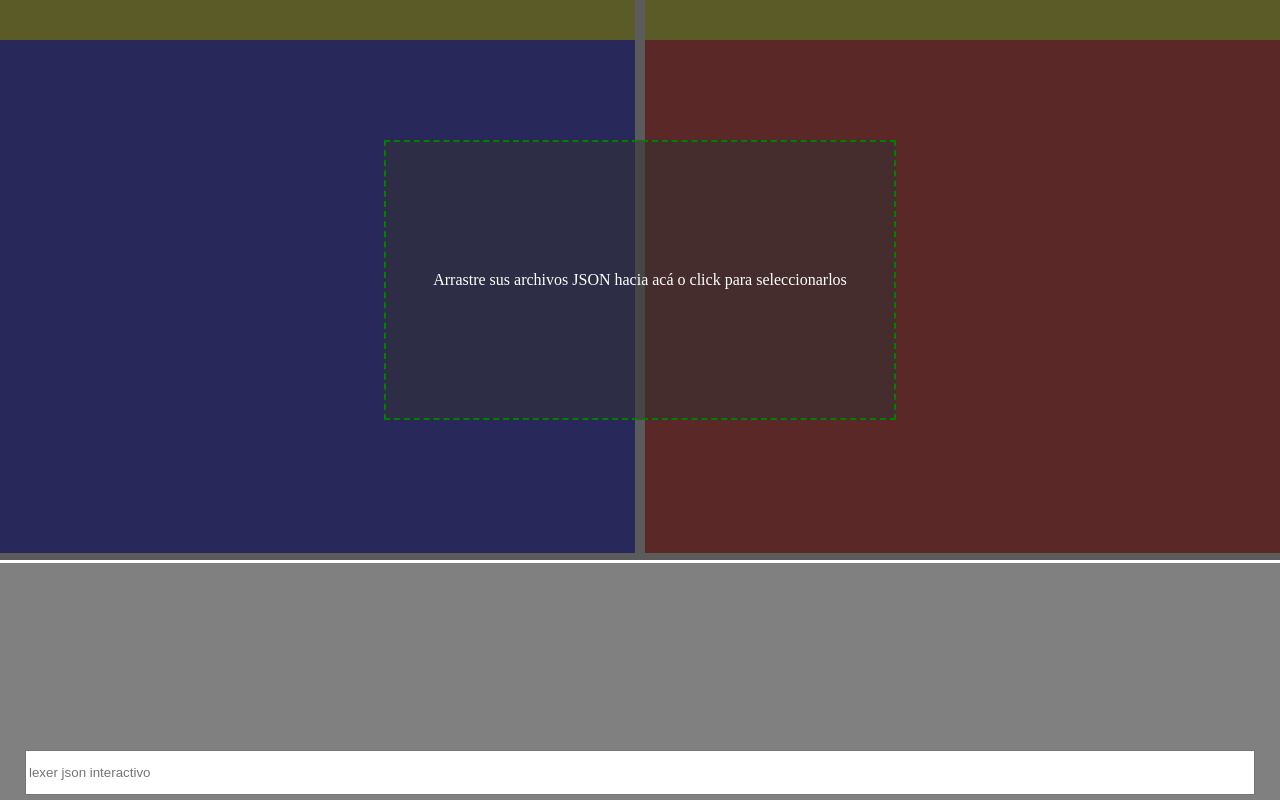
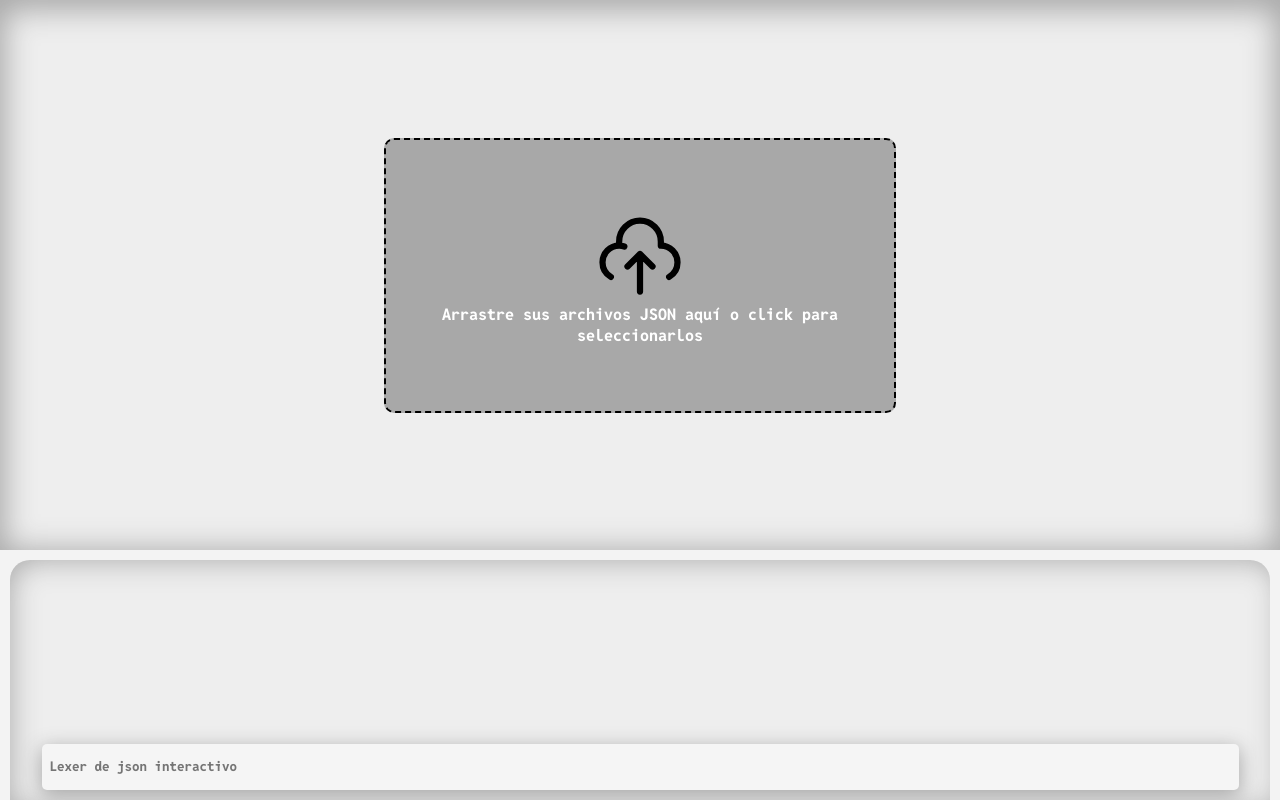
Before and after one commit to Ezequiel-Manfredi/interpreter-json-to-html, a Flask app: page / in a window 1280 px wide. Run offline with Flask 3, Linux system fonts and the light colour scheme.

Commit message:
UI mas estetica

```diff
--- a/src/static/style.css
+++ b/src/static/style.css
@@ -1,5 +1,29 @@
 * {
   box-sizing: border-box;
+  margin: 0;
+  padding: 0;
+}
+
+@font-face {
+  font-family: "RedditMono";
+  src: url("RedditMono-Bold.ttf");
+}
+
+html {
+  font-family: "RedditMono", serif;
+}
+
+input,
+code,
+nav,
+button {
+  font-family: inherit;
+}
+
+:root {
+  --body-bg: #f3f3f3;
+  --section-bg: #eee;
+  --section-shadow: #a8a8a8;
 }
 
 button {
@@ -11,20 +35,24 @@ button {
 
 body {
   position: relative;
+  background-color: var(--body-bg);
   margin: 0;
   height: 100vh;
+  width: 100vw;
   display: flex;
   flex-direction: column;
   gap: 10px;
 
   form#form-file {
-    background-color: rgba(50, 50, 50, .8);
     position: absolute;
+    z-index: 999;
     width: 100vw;
-    height: 70vh;
+    height: calc(70vh - 10px);
     display: flex;
     align-items: center;
     justify-content: center;
+    background-color: var(--section-bg);
+    box-shadow: inset 0 5px 30px 5px var(--section-shadow);
 
     &.hidden {
       display: none;
@@ -32,16 +60,22 @@ body {
 
     label#drop-zone {
       user-select: none;
-      border: 2px dashed green;
+      border: 2px dashed black;
       width: 40%;
       height: 50%;
       padding: 10px;
       color: white;
-      background-color: rgba(50, 50, 50, .5);
+      background-color: var(--section-shadow);
       display: flex;
       align-items: center;
       justify-content: center;
       text-align: center;
+      flex-direction: column;
+      border-radius: 10px;
+
+      &>img {
+        height: 100px;
+      }
 
       &.shake {
         border: 2px dashed red;
@@ -63,33 +97,102 @@ body {
     gap: 10px;
     width: 100vw;
     height: 70vh;
+    position: relative;
+    padding: 0 10px;
 
-    section#input {
-      color: white;
-      background-color: blue;
+    &>section {
+      background-color: var(--section-bg);
       flex: 1;
+      width: 100%;
       display: flex;
       flex-direction: column;
+      align-items: center;
+      border-bottom-left-radius: 20px;
+      border-bottom-right-radius: 20px;
+      box-shadow: inset -5px -5px 30px -5px var(--section-shadow);
+
+      &>.nav {
+        background-color: transparent;
+        width: 98%;
+        height: 40px;
+        padding-top: 10px;
+        padding-left: 5px;
+        margin: 0 5px;
+        display: flex;
+        gap: 2px;
+        overflow-x: auto;
+        overflow-y: hidden;
+        border-bottom: 2px solid var(--section-shadow);
+
+        &::-webkit-scrollbar {
+          display: none;
+        }
+
+        .tab {
+          margin: 0;
+          width: 150px;
+          padding: 5px 15px;
+          border-radius: 15px 15px 0 0;
+          background-color: transparent;
+          border: 2px solid var(--section-shadow);
+          cursor: pointer;
+          position: relative;
+          top: 5px;
+          display: flex;
+          gap: 20px;
+          justify-content: space-between;
+          align-items: center;
+
+          &.active {
+            color: white;
+            background-color: var(--section-shadow);
+            top: 0;
+          }
+
+          .close {
+            padding: 3px;
+            cursor: pointer;
+          }
+        }
+      }
+
+      &>.input-content {
+        width: 95%;
+
+        &>pre {
+          padding: 10px;
+          margin: 0;
+
+          code {
+            font-size: large;
+          }
+        }
+      }
     }
+
+    section#input {}
 
     &>button {
       display: none;
-      width: 60px;
-      height: 60px;
-      font-size: xx-large;
-
-      border-radius: 50%;
-      background-color: chartreuse;
+      font-size: large;
+      padding: 10px;
+      border-radius: 20px;
+      background-color: var(--section-bg);
+      box-shadow: inset 0 0 10px 2px var(--section-shadow);
       position: absolute;
 
       &#submit {
-        left: calc(50vw - 30px);
-        top: calc(40vh - 30px);
+        width: 110px;
+        height: 60px;
+        left: calc(50% - 55px);
+        top: calc(50% - 30px);
       }
 
       &#download {
-        left: calc(100vw - 80px);
-        top: calc(70vh - 80px);
+        width: 130px;
+        height: 60px;
+        left: calc(100vw - 160px);
+        top: calc(70vh - 35px);
       }
 
       &:hover {
@@ -106,41 +209,57 @@ body {
       }
     }
 
-    section#output {
-      background-color: red;
-      flex: 1;
-    }
+    section#output {}
   }
 
   form#console {
-    background-color: gray;
-    height: 30vh;
-    padding: 5px;
+    background-color: var(--section-bg);
+    border-top-left-radius: 20px;
+    border-top-right-radius: 20px;
+    box-shadow: inset 5px 5px 30px -5px var(--section-shadow);
+    max-height: 30vh;
+    min-height: 30vh;
+    margin: 0 10px;
     display: flex;
     flex-direction: column;
-    gap: 2px;
+    align-items: center;
+    justify-content: space-between;
 
     &>#history {
       height: 80%;
+      width: 95%;
       overflow-y: auto;
+      scrollbar-width: thin;
       margin: 0;
-      padding: 0 20px;
+      padding: 0;
       list-style: none;
-    }
 
-    li.item {
-      background-color: #555;
-      color: white;
-      margin: 0 5px;
+      &>li.item {
+        font-size: medium;
+        padding: 15px;
+        border-bottom: 2px solid var(--section-shadow);
+      }
     }
 
     &>input {
+      margin: 0 20px 10px 20px;
+      width: 95%;
+      background-color: #f5f5f5;
+      color: #242424;
+      padding: .15rem .5rem;
       height: 20%;
-      margin: 0 20px;
+      outline: none;
+      border: none;
+      border-radius: 5px;
+      line-height: 1.15;
+      box-shadow: 0px 5px 10px -1px var(--section-shadow);
 
-      &:focus,
-      &:active {
-        outline: none;
+      &:focus {
+        box-shadow: 0px 5px 20px 1px var(--section-shadow);
+      }
+
+      &:hover {
+        cursor: text;
       }
     }
   }
@@ -159,57 +278,3 @@ body {
 .shake {
   animation: 200ms infinite alternate aShake;
 }
-
-.nav {
-  background-color: yellow;
-  width: 100%;
-  height: 40px;
-  padding-top: 10px;
-  display: flex;
-  gap: 1px;
-  overflow-x: scroll;
-  overflow-y: hidden;
-
-  &::-webkit-scrollbar {
-    display: none;
-  }
-
-  .tab {
-    color: white;
-    margin: 0;
-    width: 150px;
-    padding: 5px 15px;
-    border-radius: 15px 15px 0 0;
-    background-color: blueviolet;
-    cursor: pointer;
-    position: relative;
-    top: 5px;
-    display: flex;
-    gap: 20px;
-    justify-content: space-between;
-    align-items: center;
-
-    .close {
-      padding: 2px;
-      cursor: pointer;
-
-      &:hover {
-        transform: scale(1.3);
-      }
-
-      &:active {
-        transform: scale(1);
-      }
-    }
-  }
-}
-
-button.tab.active {
-  filter: hue-rotate(90deg);
-  top: 0;
-}
-
-pre {
-  padding: 10px;
-  margin: 0;
-}
--- a/src/templates/index.html
+++ b/src/templates/index.html
@@ -14,7 +14,8 @@
 <body>
   <form id="form-file">
     <label id="drop-zone">
-      <p>Arrastre sus archivos JSON hacia acá o click para seleccionarlos</p>
+      <img src="/static/img/uploadFile.svg">
+      <p>Arrastre sus archivos JSON aquí o click para seleccionarlos</p>
       <input hidden type="file" name="json" id="files" multiple accept=".json">
     </label>
   </form>
@@ -23,16 +24,16 @@
       <nav class="input-nav nav"></nav>
       <section class="input-content"></section>
     </section>
-    <button id="submit">➡️</button>
+    <button id="submit">Enviar</button>
     <section id="output">
       <nav class="output-nav nav"></nav>
       <section class="output-content"></section>
     </section>
-    <button id="download">⬇️</button>
+    <button id="download">Descargar</button>
   </main>
   <form id="console">
     <ul id="history"></ul>
-    <input placeholder="lexer json interactivo" type="text" autocomplete="off" autofocus name="string-to-scan">
+    <input placeholder="Lexer de json interactivo" type="text" autocomplete="off" autofocus name="string-to-scan">
   </form>
 </body>
 
```
Also changed, not shown: src/static/RedditMono-Bold.ttf (added), src/static/img/uploadFile.svg (added).
